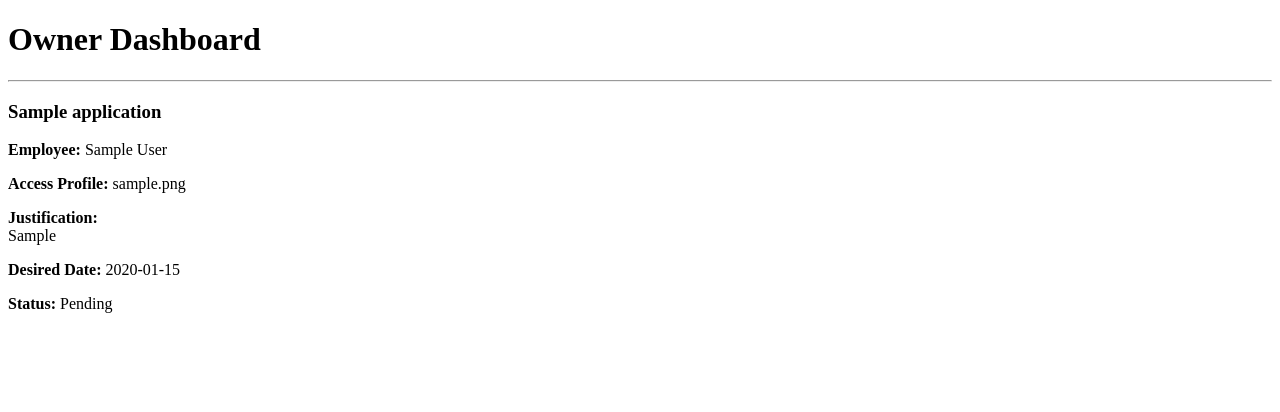
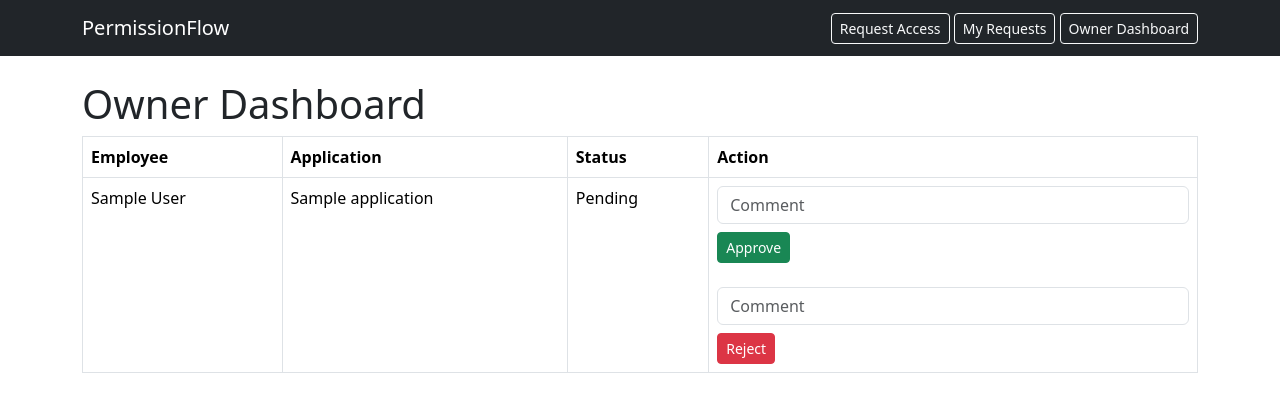
Before and after one commit to up202108761/PermissionFlow, a FastAPI app: page /owner in a window 1280 px wide. Shown: the top 412 px of the page. Run offline with FastAPI, Linux system fonts and the light colour scheme; tables that the repository leaves empty hold one stand-in row (values such as "Sample post").

Commit message:
html and design made

```diff
--- a/app/main.py
+++ b/app/main.py
@@ -21,11 +21,22 @@ templates = Jinja2Templates(directory="app/templates")
 
 @app.get("/", response_class=HTMLResponse)
 def home(request: Request):
+
+    db = SessionLocal()
+
+    applications = (
+        db.query(Application)
+        .options(joinedload(Application.owner))
+        .all()
+    )
+
+    db.close()
+
     return templates.TemplateResponse(
         request=request,
         name="index.html",
         context={
-            "title": "PermissionFlow"
+            "applications": applications
         }
     )
 
@@ -117,7 +128,10 @@ def my_requests(request: Request):
 
     requests = (
     db.query(AccessRequest)
-    .options(joinedload(AccessRequest.application))
+    .options(
+        joinedload(AccessRequest.application)
+        .joinedload(Application.owner)
+    )
     .filter(AccessRequest.user_id == 2)
     .all()
 )
@@ -157,6 +171,50 @@ def owner_dashboard(request: Request):
         }
     )
 
+@app.post("/approve/{request_id}")
+def approve_request(
+    request_id: int,
+    comment: str = Form(...)
+):
+
+    db = SessionLocal()
+
+    access_request = (
+        db.query(AccessRequest)
+        .filter(AccessRequest.id == request_id)
+        .first()
+    )
+
+    access_request.status = "Approved"
+    access_request.owner_comment = comment
+
+    db.commit()
+    db.close()
+
+    return RedirectResponse("/owner", status_code=303)
+
+@app.post("/reject/{request_id}")
+def reject_request(
+    request_id: int,
+    comment: str = Form("")
+):
+
+    db = SessionLocal()
+
+    access_request = (
+        db.query(AccessRequest)
+        .filter(AccessRequest.id == request_id)
+        .first()
+    )
+
+    access_request.status = "Rejected"
+    access_request.owner_comment = comment
+
+    db.commit()
+    db.close()
+
+    return RedirectResponse("/owner", status_code=303)
+
     db.close()
 
     return result
--- /dev/null
+++ b/app/templates/base.html
@@ -0,0 +1,34 @@
+<!DOCTYPE html>
+<html lang="en">
+
+<head>
+    <meta charset="UTF-8">
+    <meta name="viewport" content="width=device-width, initial-scale=1.0">
+    <title>PermissionFlow</title>
+
+    <link href="https://cdn.jsdelivr.net/npm/bootstrap@5.3.7/dist/css/bootstrap.min.css" rel="stylesheet">
+</head>
+
+<body>
+
+<nav class="navbar navbar-dark bg-dark">
+    <div class="container">
+        <a class="navbar-brand" href="/">PermissionFlow</a>
+
+        <div>
+            <a class="btn btn-outline-light btn-sm" href="/request">Request Access</a>
+            <a class="btn btn-outline-light btn-sm" href="/my_requests">My Requests</a>
+            <a class="btn btn-outline-light btn-sm" href="/owner">Owner Dashboard</a>
+        </div>
+    </div>
+</nav>
+
+<div class="container mt-4">
+
+{% block content %}
+{% endblock %}
+
+</div>
+
+</body>
+</html>
--- a/app/templates/owner.html
+++ b/app/templates/owner.html
@@ -1,33 +1,81 @@
-<!DOCTYPE html>
-<html>
+{% extends "base.html" %}
 
-<head>
-    <title>Owner Dashboard</title>
-</head>
-
-<body>
+{% block content %}
 
 <h1>Owner Dashboard</h1>
 
+<table class="table table-bordered">
+
+<thead>
+
+<tr>
+
+<th>Employee</th>
+
+<th>Application</th>
+
+<th>Status</th>
+
+<th>Action</th>
+
+</tr>
+
+</thead>
+
+<tbody>
+
 {% for request in requests %}
 
-<hr>
+<tr>
 
-<h3>{{ request.application.name }}</h3>
+<td>{{ request.user.name }}</td>
 
-<p><b>Employee:</b> {{ request.user.name }}</p>
+<td>{{ request.application.name }}</td>
 
-<p><b>Access Profile:</b> {{ request.access_profile }}</p>
+<td>{{ request.status }}</td>
 
-<p><b>Justification:</b><br>
-{{ request.justification }}</p>
+<td>
 
-<p><b>Desired Date:</b> {{ request.desired_date }}</p>
+<form action="/approve/{{ request.id }}" method="post">
 
-<p><b>Status:</b> {{ request.status }}</p>
+<input
+class="form-control mb-2"
+name="comment"
+placeholder="Comment">
+
+<button class="btn btn-success btn-sm">
+
+Approve
+
+</button>
+
+</form>
+
+<br>
+
+<form action="/reject/{{ request.id }}" method="post">
+
+<input
+class="form-control mb-2"
+name="comment"
+placeholder="Comment">
+
+<button class="btn btn-danger btn-sm">
+
+Reject
+
+</button>
+
+</form>
+
+</td>
+
+</tr>
 
 {% endfor %}
 
-</body>
+</tbody>
 
-</html>
+</table>
+
+{% endblock %}
```
Also changed, not shown: app/templates/index.html (+35 -22 lines), app/templates/my_requests.html (+35 -35 lines), app/templates/request.html (+32 -27 lines).
